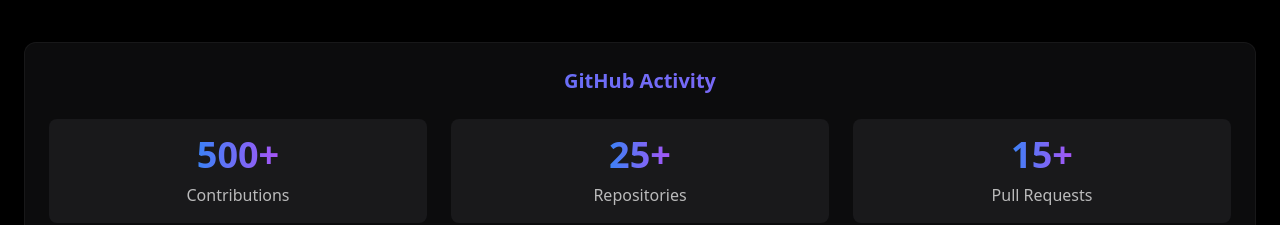
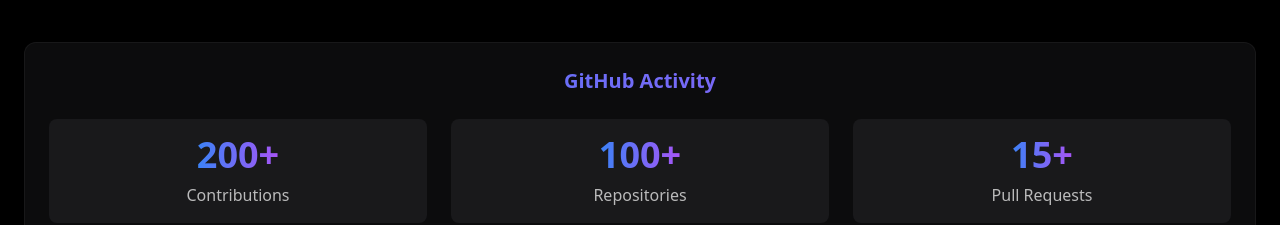
Before and after one commit to koskei-kipkoech/Personal-Portfolio, a Next.js app: page / in a window 1280 px wide. Shown: the part 2460-2685 px from the top of the page. Built offline with nearby package versions, Linux system fonts and the light colour scheme.

Commit message:
Updates changes needed in about section

```diff
--- a/components/about.tsx
+++ b/components/about.tsx
@@ -157,14 +157,14 @@
           <div className="grid grid-cols-1 md:grid-cols-3 gap-6">
             <div className="bg-zinc-800/50 rounded-lg p-4 flex flex-col items-center">
               <div className="text-4xl font-bold bg-clip-text text-transparent bg-gradient-to-r from-blue-500 to-purple-500 mb-2">
-                500+
+                200+
               </div>
               <p className="text-white/70 text-center">Contributions</p>
             </div>
 
             <div className="bg-zinc-800/50 rounded-lg p-4 flex flex-col items-center">
               <div className="text-4xl font-bold bg-clip-text text-transparent bg-gradient-to-r from-blue-500 to-purple-500 mb-2">
-                25+
+                100+
               </div>
               <p className="text-white/70 text-center">Repositories</p>
             </div>
```
